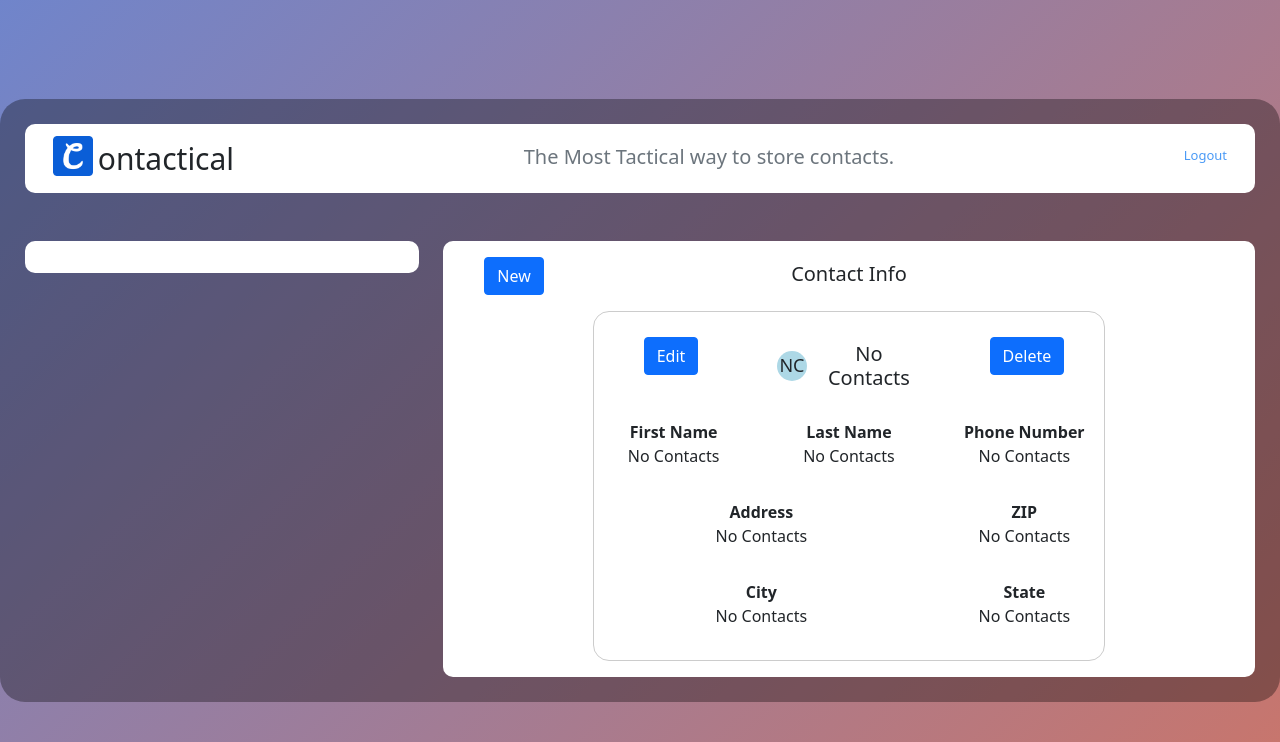
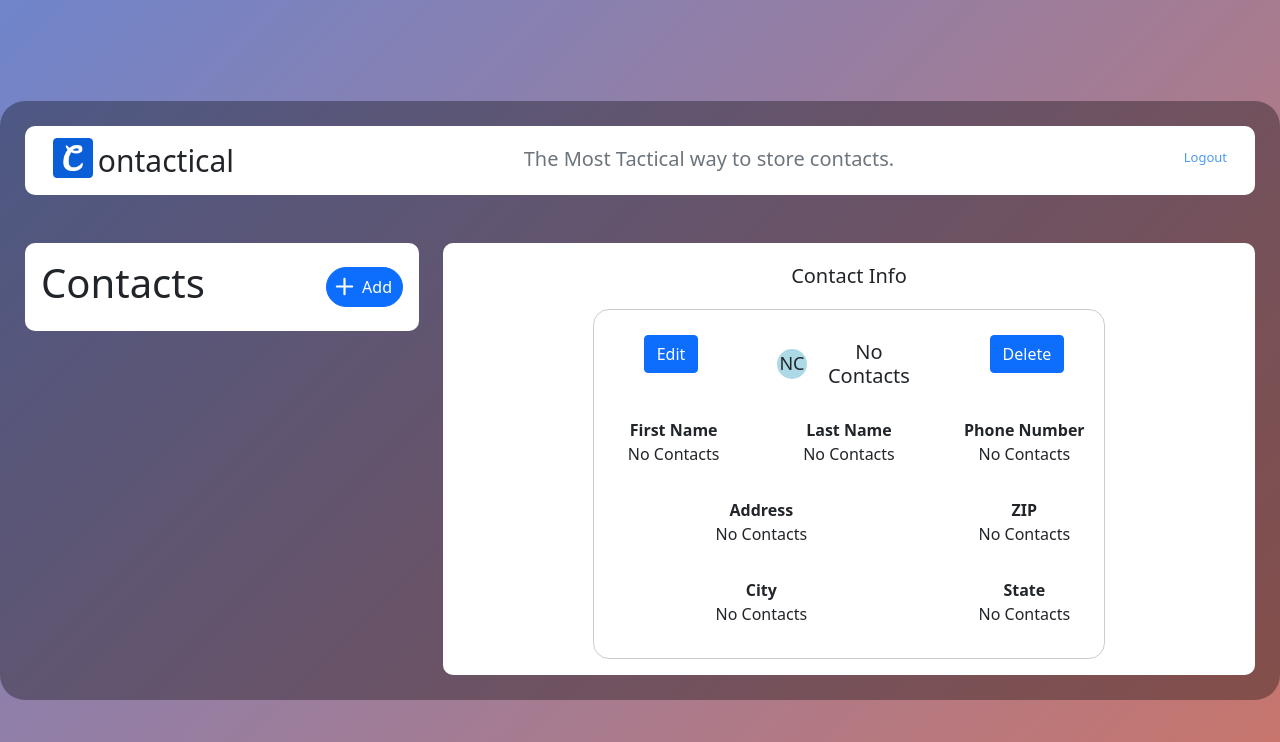
Before and after one commit to TylerMathis/COP4331G1P1, a PHP site: page /landing_page.html in a window 1280 px wide. Shown: the top 742 px of the page. Run offline with PHP 8.4, Linux system fonts and the light colour scheme.

Commit message:
improve new contact button layout and design.

```diff
--- a/css/styles.css
+++ b/css/styles.css
@@ -242,6 +242,16 @@ a:link {
   font-family: "Roboto", sans-serif;
 }
 
+.btn.btn-primary.add-button {
+  display: flex;
+  min-height: 40px;
+  border-radius: 20px;
+  min-width: 40px;
+  padding: 0 10px 0 0;
+  align-items: center;
+  justify-content: space-between
+}
+
 .phoneImage {
   float: left;
   max-height: 60%;
--- a/landing_page.html
+++ b/landing_page.html
@@ -43,7 +43,18 @@
 
 		<!--Contacts-->
 		<div class="col-4">
+
 			<div class="p-3 beveledBox">
+				<div class="d-flex" style="justify-content: space-between; align-items: center">
+					<h1 style="text-align: left">Contacts</h1>
+					<button data-bs-toggle="modal" data-bs-target="#newModal" type="button" class="btn btn-primary add-button">
+						<svg xmlns="http://www.w3.org/2000/svg" width="35" height="35" fill="currentColor" class="bi bi-plus" viewBox="0 0 16 16" style="padding: 0">
+							<path d="M8 4a.5.5 0 0 1 .5.5v3h3a.5.5 0 0 1 0 1h-3v3a.5.5 0 0 1-1 0v-3h-3a.5.5 0 0 1 0-1h3v-3A.5.5 0 0 1 8 4z"/>
+						</svg>
+						<div>Add</div>
+					</button>
+				</div>
+
 				<!--
 				<div class="input-group mb-3">
 					<input type="text" class="form-control" placeholder="Search Query">
@@ -71,10 +82,6 @@
 
 					<!-- New -->
 					<div class="col-2">
-						<button type="button" class="btn btn-primary" data-bs-toggle="modal" data-bs-target="#newModal">
-							New
-						</button>
-
 						<!-- New Modal -->
 						<div class="modal fade" id="newModal" data-bs-backdrop="static" tabindex="-1">
 							<div class="modal-dialog modal-dialog-centered">
```
